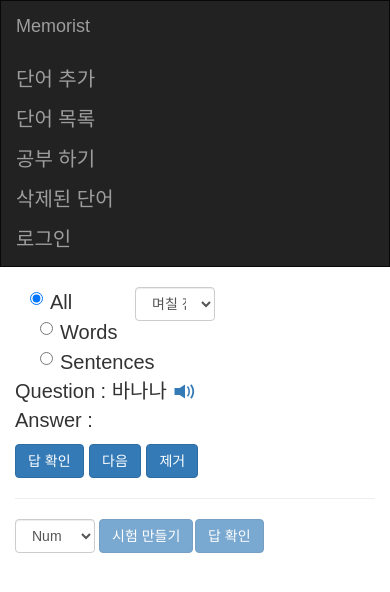
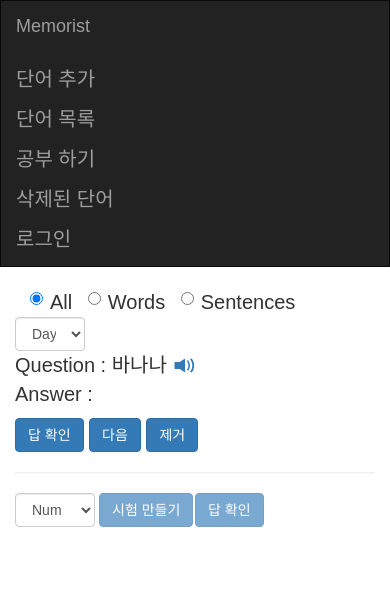
Before and after one commit to cjh5414/Memorist, a Django app: page /study/ in a window 390 px wide. Shown: the top 592 px of the page. Run offline with Django 3.2, Linux system fonts and the light colour scheme; a user stored in the database is signed in; data comes from the database, SQL or seed files in the repository; some libraries are stand-ins or nearby versions; some web fonts are replaced.

Commit message:
Study words filtered by days

```diff
--- a/memorist/static/js/study.js
+++ b/memorist/static/js/study.js
@@ -15,11 +15,15 @@ $("#id_study_confirm_btn").click(function () {
 
 $("#id_study_next_btn").click(function () {
     var question_type = $("#id_study_question_types input[name='question_type']:checked").parent().text();
+    var chosen_days = $("#id_study_filtered_by_days option:selected").text();
 
     $.ajax({
         type: "GET",
         url: "/study/next/",
-        data: {'questionType': question_type},
+        data: {
+            'questionType': question_type,
+            'chosenDays': chosen_days
+        },
         success: function (response) {
             $("#id_study_remove_btn").data("id", response.id);
             $("#id_study_question_block").text(response.question);
--- a/memorist/wordlist/templates/study_word.html
+++ b/memorist/wordlist/templates/study_word.html
@@ -5,15 +5,23 @@
 {% block body %}
     <div>
         <div class="form-group row" style="margin: 0">
-            <div class="col-xs-4" id="id_study_question_types">
+            <div class="col-sm-4" id="id_study_question_types">
                 <label class="radio-inline"><input type="radio" name="question_type" checked>All</label>
                 <label class="radio-inline"><input type="radio" name="question_type">Words</label>
                 <label class="radio-inline"><input type="radio" name="question_type">Sentences</label>
             </div>
             <div>
-                <div class="col-xs-3" style="padding: 0; margin-right: 4px; width: 80px;">
-                    <select id="id_test_words_number_select" class="form-control" data-number="{{ numberOfWords }}" style="margin: 0;">
-                        <option disabled selected>며칠 전</option>
+                <div class="col-sm-2" style="padding: 0; margin-right: 4px; width: 70px;">
+                    <select id="id_study_filtered_by_days" class="form-control" style="margin: 0;">
+                        <option disabled selected>Days</option>
+                        <option>All</option>
+                        <option>1</option>
+                        <option>2</option>
+                        <option>3</option>
+                        <option>7</option>
+                        <option>10</option>
+                        <option>20</option>
+                        <option>30</option>
                     </select>
                 </div>
             </div>
```
